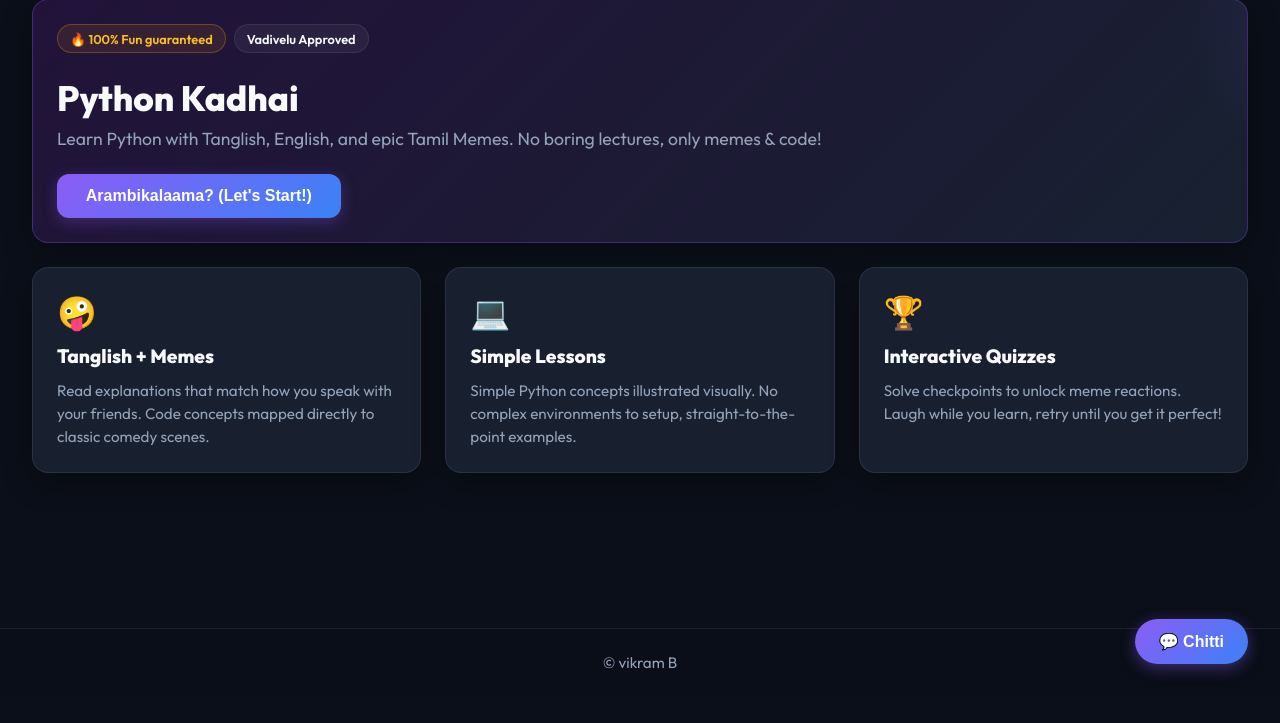
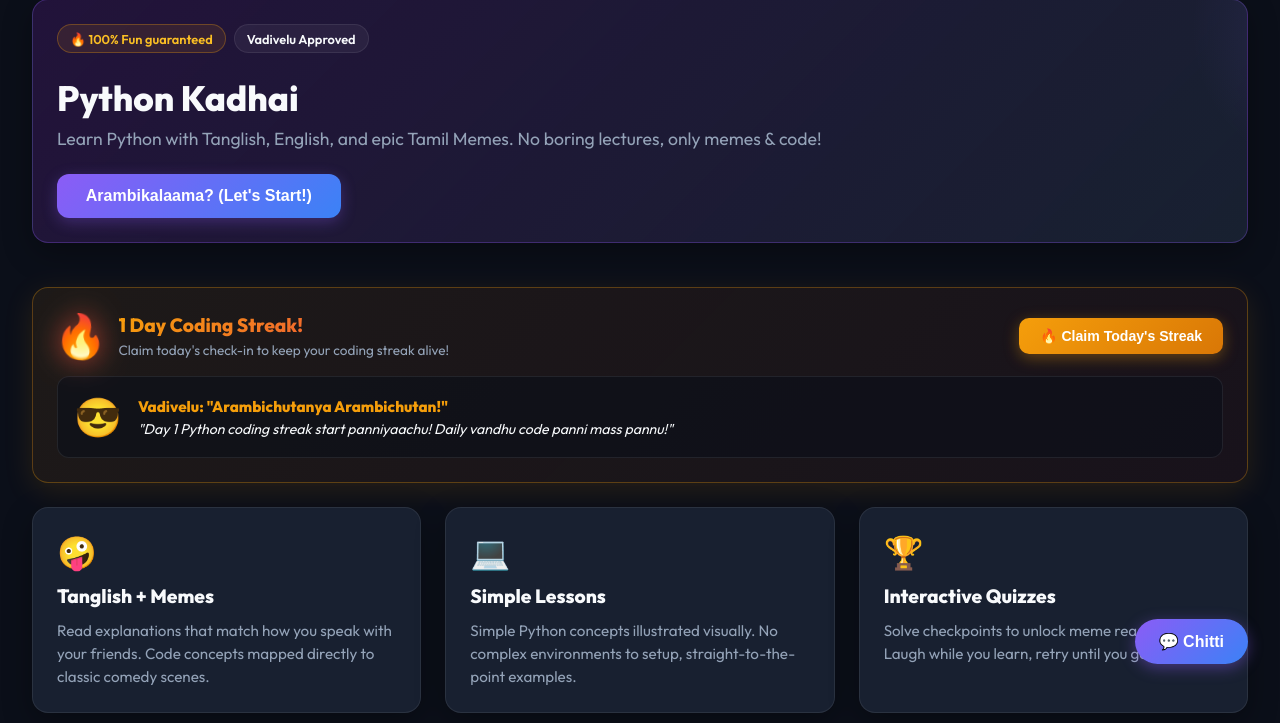
Before and after one commit to vikram1110dev/Python-Kadhai-python-learning-web-application-, a Django app: page / in a window 1280 px wide. Shown: the part 104-827 px from the top of the page. Before the commit the page ends 779 px from the top, so only its background shows below. Run offline with Django 4.2, Linux system fonts and the light colour scheme; data comes from the database, SQL or seed files in the repository; some libraries are stand-ins or nearby versions.

Commit message:
feat: Add Daily Streak tracking widget and Tamil meme reaction responses

```diff
--- a/static/app.js
+++ b/static/app.js
@@ -648,3 +648,136 @@ if (codeEditorInput) {
     }
   });
 }
+
+/* ==========================================================================
+   Daily Streak Tracker & Tamil Meme Response Logic
+   ========================================================================== */
+
+let streakData = { count: 0, lastClaimDate: "" };
+
+function loadStreakData() {
+  const saved = localStorage.getItem("python_kadhai_streak_data");
+  if (saved) {
+    try {
+      streakData = JSON.parse(saved);
+    } catch(e) {
+      streakData = { count: 0, lastClaimDate: "" };
+    }
+  }
+}
+
+function saveStreakData() {
+  localStorage.setItem("python_kadhai_streak_data", JSON.stringify(streakData));
+}
+
+function getTodayDateString() {
+  const d = new Date();
+  return `${d.getFullYear()}-${String(d.getMonth() + 1).padStart(2, '0')}-${String(d.getDate()).padStart(2, '0')}`;
+}
+
+function getYesterdayDateString() {
+  const d = new Date(Date.now() - 86400000);
+  return `${d.getFullYear()}-${String(d.getMonth() + 1).padStart(2, '0')}-${String(d.getDate()).padStart(2, '0')}`;
+}
+
+function renderStreakWidget() {
+  loadStreakData();
+  const todayStr = getTodayDateString();
+  const yesterdayStr = getYesterdayDateString();
+
+  const countDisplay = document.getElementById("streak-count-display");
+  const claimBtn = document.getElementById("btn-claim-streak");
+  const statusText = document.getElementById("streak-status-text");
+  const memeBox = document.getElementById("streak-meme-box");
+
+  if (!countDisplay || !claimBtn || !memeBox) return;
+
+  const isClaimedToday = streakData.lastClaimDate === todayStr;
+  const isContinuous = streakData.lastClaimDate === yesterdayStr || isClaimedToday;
+
+  let currentStreak = streakData.count;
+  let isBroken = false;
+
+  if (!isClaimedToday && !isContinuous && streakData.lastClaimDate !== "") {
+    // Missed a day!
+    isBroken = true;
+  }
+
+  countDisplay.textContent = currentStreak > 0 ? currentStreak : 1;
+
+  if (isClaimedToday) {
+    claimBtn.textContent = "✓ Streak Claimed Today!";
+    claimBtn.classList.add("claimed");
+    claimBtn.disabled = true;
+    if (statusText) statusText.textContent = "Great job! You maintained your streak for today! Come back tomorrow 🔥";
+  } else {
+    claimBtn.textContent = "🔥 Claim Today's Streak";
+    claimBtn.classList.remove("claimed");
+    claimBtn.disabled = false;
+    if (statusText) statusText.textContent = isBroken ? "Streak reset! Claim today to start your new streak!" : "Claim today's check-in to keep your coding streak alive!";
+  }
+
+  // Generate Tamil Meme Response
+  let actorEmoji = "😎";
+  let headline = "";
+  let text = "";
+
+  if (isBroken) {
+    actorEmoji = "😭";
+    headline = "Vadivelu: \"Aiyo Streak Cut Aayiduchu!\"";
+    text = "\"Oru naal break eduthadhula streak cut aayiduchu da swami! Kavalai padadhe, innaikula irundhu fresh-a arambipom!\"";
+  } else if (currentStreak <= 1) {
+    actorEmoji = "😎";
+    headline = "Vadivelu: \"Arambichutanya Arambichutan!\"";
+    text = "\"Day 1 Python coding streak start panniyaachu! Daily vandhu code panni mass pannu!\"";
+  } else if (currentStreak <= 3) {
+    actorEmoji = "🔥";
+    headline = "Goundamani: \"3 Naal Thodarnthu Code Panriya da!\"";
+    text = "\"Oru ruba kooda kuraiyama " + currentStreak + " days streak maintaining! Singam maadhiri irukaye pa!\"";
+  } else if (currentStreak <= 6) {
+    actorEmoji = "🏆";
+    headline = "Vivekh: \"Aanandam... Vilaiyaadum Veedu!\"";
+    text = "\"Indha " + currentStreak + " days coding streak-a paathaale kannula thanneer varudhu pa! Keep leveling up!\"";
+  } else {
+    actorEmoji = "🤖";
+    headline = "Chitti 2.0: \"Speed 1 Terahertz, Memory 1 Zettabyte!\"";
+    text = "\"Continuous " + currentStreak + " Days Streak! Unna thadukka yaaralum mudiyaadhu! Absolute Legend!\"";
+  }
+
+  memeBox.innerHTML = `
+    <div class="streak-meme-actor">${actorEmoji}</div>
+    <div class="streak-meme-content">
+      <div class="streak-meme-headline">${headline}</div>
+      <div class="streak-meme-text">${text}</div>
+    </div>
+  `;
+}
+
+function handleClaimStreak() {
+  loadStreakData();
+  const todayStr = getTodayDateString();
+  const yesterdayStr = getYesterdayDateString();
+
+  if (streakData.lastClaimDate === todayStr) return;
+
+  if (streakData.lastClaimDate === yesterdayStr) {
+    streakData.count = (streakData.count || 0) + 1;
+  } else {
+    streakData.count = 1;
+  }
+  streakData.lastClaimDate = todayStr;
+  saveStreakData();
+
+  playSoundEffect("correct");
+  showToast("🔥 Daily Streak Claimed! Keep Coding!");
+  renderStreakWidget();
+}
+
+// Bind Claim Streak button
+const claimStreakBtn = document.getElementById("btn-claim-streak");
+if (claimStreakBtn) {
+  claimStreakBtn.addEventListener("click", handleClaimStreak);
+}
+
+// Initialize Streak Widget on startup
+renderStreakWidget();
--- a/static/index.css
+++ b/static/index.css
@@ -1799,3 +1799,116 @@ kbd {
 .btn-option-danger:hover {
   background: rgba(239, 68, 68, 0.25);
 }
+
+/* ==========================================================================
+   Daily Streak Widget & Tamil Meme Response Styles
+   ========================================================================== */
+
+.streak-hero-card {
+  margin-top: 1.25rem;
+  background: linear-gradient(135deg, rgba(245, 158, 11, 0.08) 0%, rgba(239, 68, 68, 0.06) 100%);
+  border: 1px solid rgba(245, 158, 11, 0.3);
+  box-shadow: 0 8px 30px rgba(245, 158, 11, 0.12);
+  transition: var(--transition-smooth);
+}
+
+.streak-card-header {
+  display: flex;
+  justify-content: space-between;
+  align-items: center;
+  flex-wrap: wrap;
+  gap: 1rem;
+}
+
+.streak-badge-wrapper {
+  display: flex;
+  align-items: center;
+  gap: 0.85rem;
+}
+
+.streak-fire-anim {
+  font-size: 2.4rem;
+  display: inline-block;
+  animation: firePulse 1.8s infinite ease-in-out;
+}
+
+@keyframes firePulse {
+  0%, 100% { transform: scale(1); filter: drop-shadow(0 0 5px rgba(245, 158, 11, 0.5)); }
+  50% { transform: scale(1.15) rotate(5deg); filter: drop-shadow(0 0 15px rgba(239, 68, 68, 0.8)); }
+}
+
+.streak-card-title {
+  font-size: 1.2rem;
+  font-weight: 800;
+  margin: 0;
+  background: linear-gradient(135deg, #f59e0b, #ef4444);
+  -webkit-background-clip: text;
+  -webkit-text-fill-color: transparent;
+}
+
+.streak-card-sub {
+  font-size: 0.85rem;
+  color: var(--text-muted);
+  margin-top: 0.2rem;
+}
+
+.btn-claim-streak {
+  background: linear-gradient(135deg, #f59e0b 0%, #d97706 100%);
+  color: #ffffff;
+  border: none;
+  padding: 0.6rem 1.3rem;
+  border-radius: 10px;
+  font-weight: 700;
+  font-size: 0.88rem;
+  cursor: pointer;
+  box-shadow: 0 4px 15px rgba(245, 158, 11, 0.35);
+  transition: var(--transition-smooth);
+}
+
+.btn-claim-streak:hover {
+  transform: translateY(-2px);
+  box-shadow: 0 6px 20px rgba(245, 158, 11, 0.5);
+}
+
+.btn-claim-streak.claimed {
+  background: rgba(16, 185, 129, 0.18);
+  color: #10b981;
+  border: 1px solid rgba(16, 185, 129, 0.35);
+  box-shadow: none;
+  cursor: default;
+  transform: none;
+}
+
+.streak-meme-box {
+  margin-top: 1rem;
+  padding: 1rem;
+  border-radius: 12px;
+  background: rgba(11, 15, 25, 0.6);
+  border: 1px solid var(--border-light);
+  display: flex;
+  align-items: center;
+  gap: 1rem;
+  transition: var(--transition-smooth);
+}
+
+.streak-meme-actor {
+  font-size: 2.4rem;
+  flex-shrink: 0;
+}
+
+.streak-meme-content {
+  flex: 1;
+}
+
+.streak-meme-headline {
+  font-size: 0.95rem;
+  font-weight: 800;
+  color: #f59e0b;
+}
+
+.streak-meme-text {
+  font-size: 0.88rem;
+  color: var(--text-main);
+  font-style: italic;
+  margin-top: 0.25rem;
+}
--- a/templates/index.html
+++ b/templates/index.html
@@ -61,6 +61,25 @@
             <p class="hero-subtitle">Learn Python with Tanglish, English, and epic Tamil Memes. No boring lectures, only
               memes & code!</p>
             <button class="btn-primary" id="btn-start-now">Arambikalaama? (Let's Start!)</button>
+          </div>
+        </div>
+
+        <!-- Daily Streak Motivation Card -->
+        <div class="card streak-hero-card">
+          <div class="streak-card-header">
+            <div class="streak-badge-wrapper">
+              <span class="streak-fire-anim">🔥</span>
+              <div>
+                <h3 class="streak-card-title"><span id="streak-count-display">1</span> Day Coding Streak!</h3>
+                <p class="streak-card-sub" id="streak-status-text">Keep your streak alive by practicing Python daily!</p>
+              </div>
+            </div>
+            <button class="btn-claim-streak" id="btn-claim-streak">🔥 Claim Today's Streak</button>
+          </div>
+
+          <!-- Dynamic Tamil Meme Reaction for Streak -->
+          <div class="streak-meme-box" id="streak-meme-box">
+            <!-- Populated dynamically via app.js -->
           </div>
         </div>
 
```
